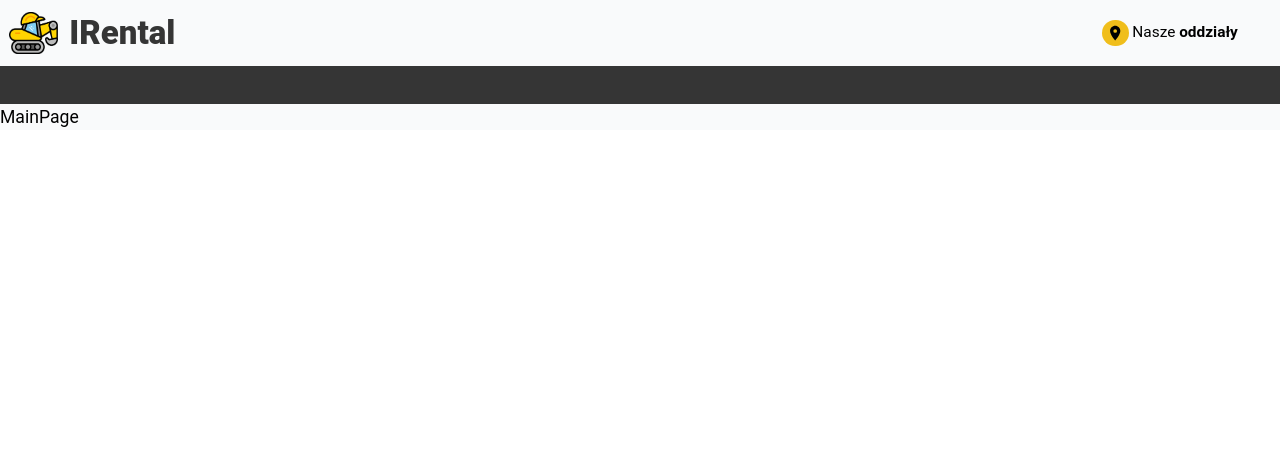
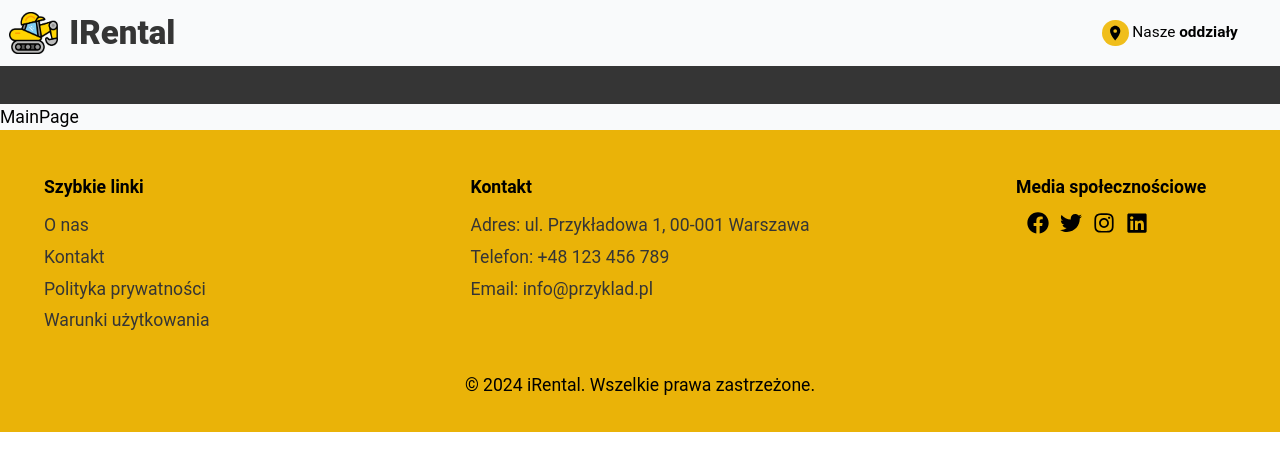
Before and after one commit to prathnow/equipment-rental, a React (Vite) app: page / in a window 1280 px wide. Shown: the top 470 px of the page. Built offline with nearby package versions, Linux system fonts and the light colour scheme.

Commit message:
Add footer

```diff
--- a/src/layouts/AppLayout.jsx
+++ b/src/layouts/AppLayout.jsx
@@ -1,6 +1,7 @@
 import styled from "styled-components";
 import Header from "./Header";
 import { Outlet } from "react-router";
+import Footer from "./Footer";
 
 const StyledAppLayout = styled.div`
   display: flex;
@@ -27,7 +28,7 @@ function AppLayout() {
           <Outlet />
         </Container>
       </Main>
-      {/* Footer */}
+      <Footer />
     </StyledAppLayout>
   );
 }
```
